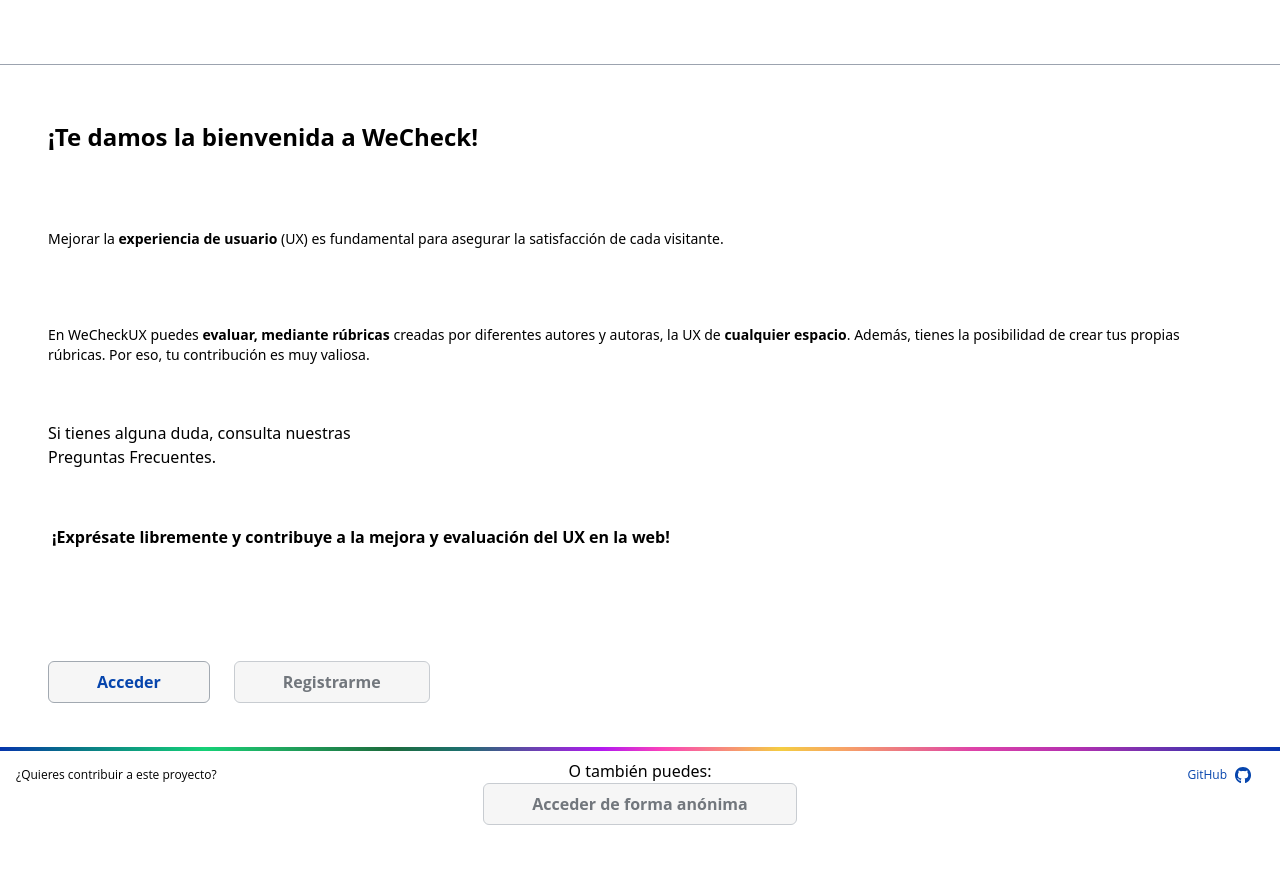
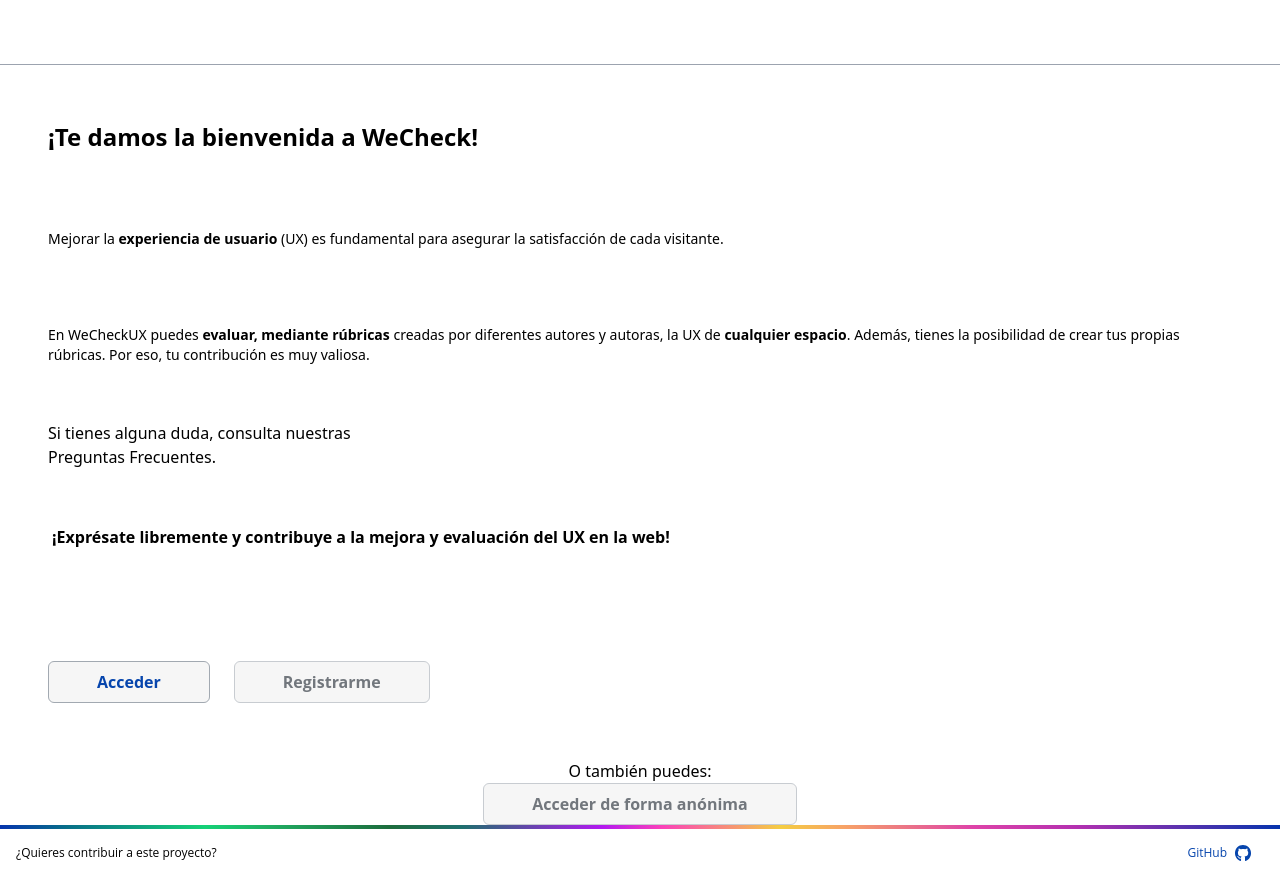
Before and after one commit to Rubrics-project/WeCheckUx, a React (Vite) app in the folder react/: page / in a window 1280 px wide. Before the commit the page ends 825 px from the top, so only its background shows below. Built offline with nearby package versions, Linux system fonts and the light colour scheme.

Commit message:
footer at the bottom

```diff
--- a/react/index.html
+++ b/react/index.html
@@ -2,9 +2,10 @@
 <html lang="en">
   <head>
     <meta charset="UTF-8" />
-    <link rel="icon" type="image/svg+xml" href="/vite.svg" />
+    <link rel="icon" type="image/svg+xml" href="./public/assets/logo.svg" />
     <meta name="viewport" content="width=device-width, initial-scale=1.0" />
-    <title>Vite + React</title>
+    <link rel="stylesheet" href="index.css" />
+    <title>WeCheck</title>
   </head>
   <body>
     <div id="root"></div>
--- a/react/src/components/Footer.jsx
+++ b/react/src/components/Footer.jsx
@@ -2,7 +2,7 @@
 
 export default function Footer() {
   return (
-    <div className="flex flex-col w-full mt-10 absolute bottom-0">
+    <div className="flex flex-col w-full mt-auto">
       <div className="bg-gradient-final h-1"></div>
       <a
         href="https://github.com/Rubrics-project/WeCheckUx"
--- a/react/src/components/Title.jsx
+++ b/react/src/components/Title.jsx
@@ -4,7 +4,7 @@
   return (
     <>
       <h1 className="font-latocustom font-bold text-xl mt-14">{title}</h1>
-      <div className="w-full border border-solid border-color-grey-border"></div>
+      <hr class="w-full border-color-grey-border" />
     </>
   );
 }
--- a/react/src/index.css
+++ b/react/src/index.css
@@ -5,6 +5,12 @@
 @import url("https://fonts.googleapis.com/css2?family=Inter:wght@100;200;300;400;500;600;700;800;900&family=La+Belle+Aurore&family=Open+Sans:wght@400;500;700;800&display=swap");
 
 @import url("https://fonts.googleapis.com/css2?family=Inter:wght@100;200;300;400;500;600;700;800;900&family=La+Belle+Aurore&family=Lato:wght@300;400;700;900&display=swap");
+
+#root {
+  display: flex;
+  flex-direction: column;
+  min-height: 100vh;
+}
 
 .menuIcon {
   display: flex;
--- a/react/src/layout/AdminLayout.jsx
+++ b/react/src/layout/AdminLayout.jsx
@@ -5,12 +5,12 @@
 
 export default function AdminLayout() {
   return (
-    <div>
+    <>
       <Header />
-      <main className="px-6">
+      <main className="px-6 relative">
         <Outlet />
       </main>
       <Footer />
-    </div>
+    </>
   );
 }
--- a/react/src/layout/GuestLayout.jsx
+++ b/react/src/layout/GuestLayout.jsx
@@ -5,12 +5,12 @@
 
 export default function GuestLayout() {
   return (
-    <div>
+    <>
       <Header />
-      <main className="px-6">
+      <main className="px-6 relative">
         <Outlet />
       </main>
       <Footer />
-    </div>
+    </>
   );
 }
--- a/react/src/layout/UserLayout.jsx
+++ b/react/src/layout/UserLayout.jsx
@@ -5,12 +5,12 @@
 
 export default function UserLayout() {
   return (
-    <div>
+    <>
       <Header />
-      <main className="px-6">
+      <main className="px-6 relative">
         <Outlet />
       </main>
       <Footer />
-    </div>
+    </>
   );
 }
```
